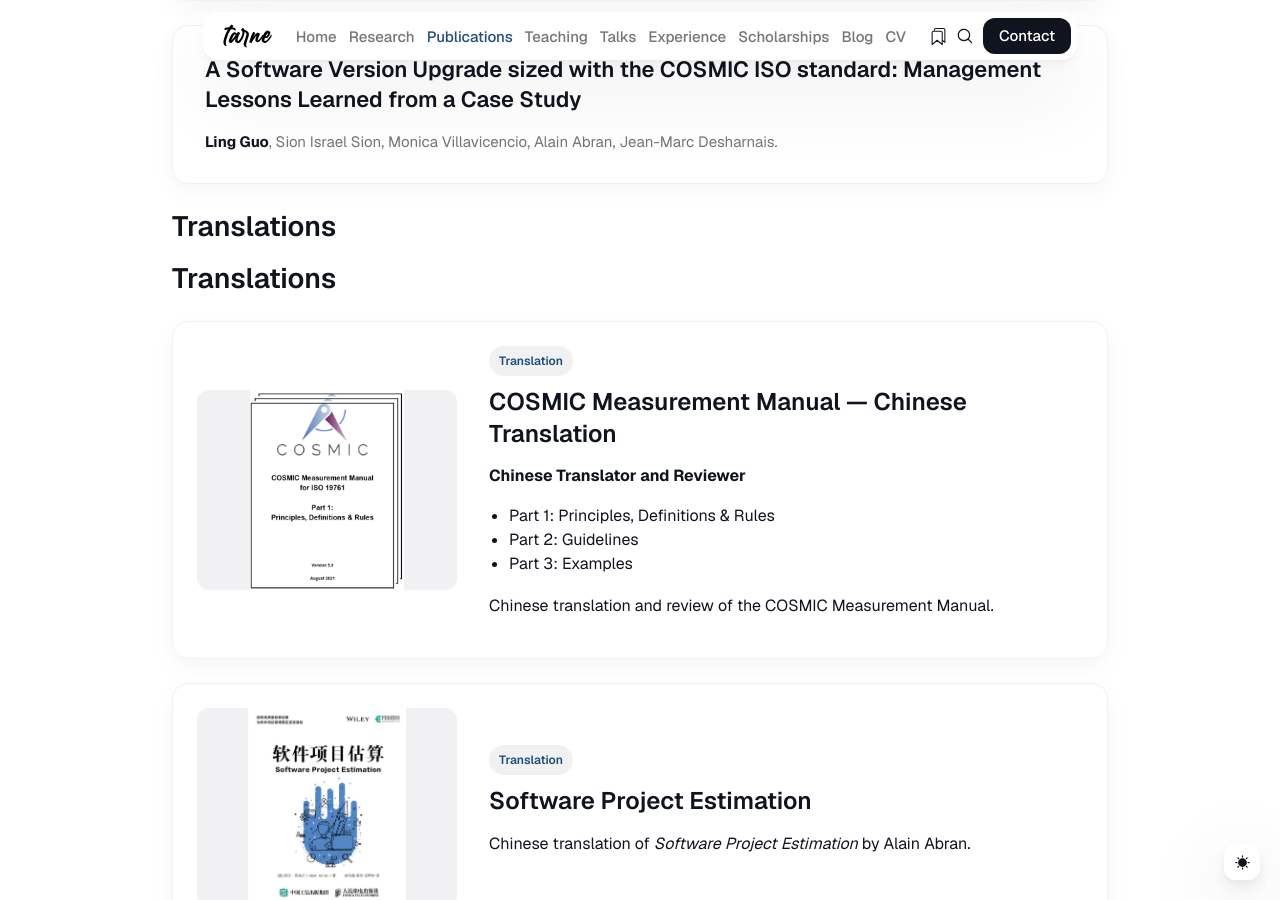
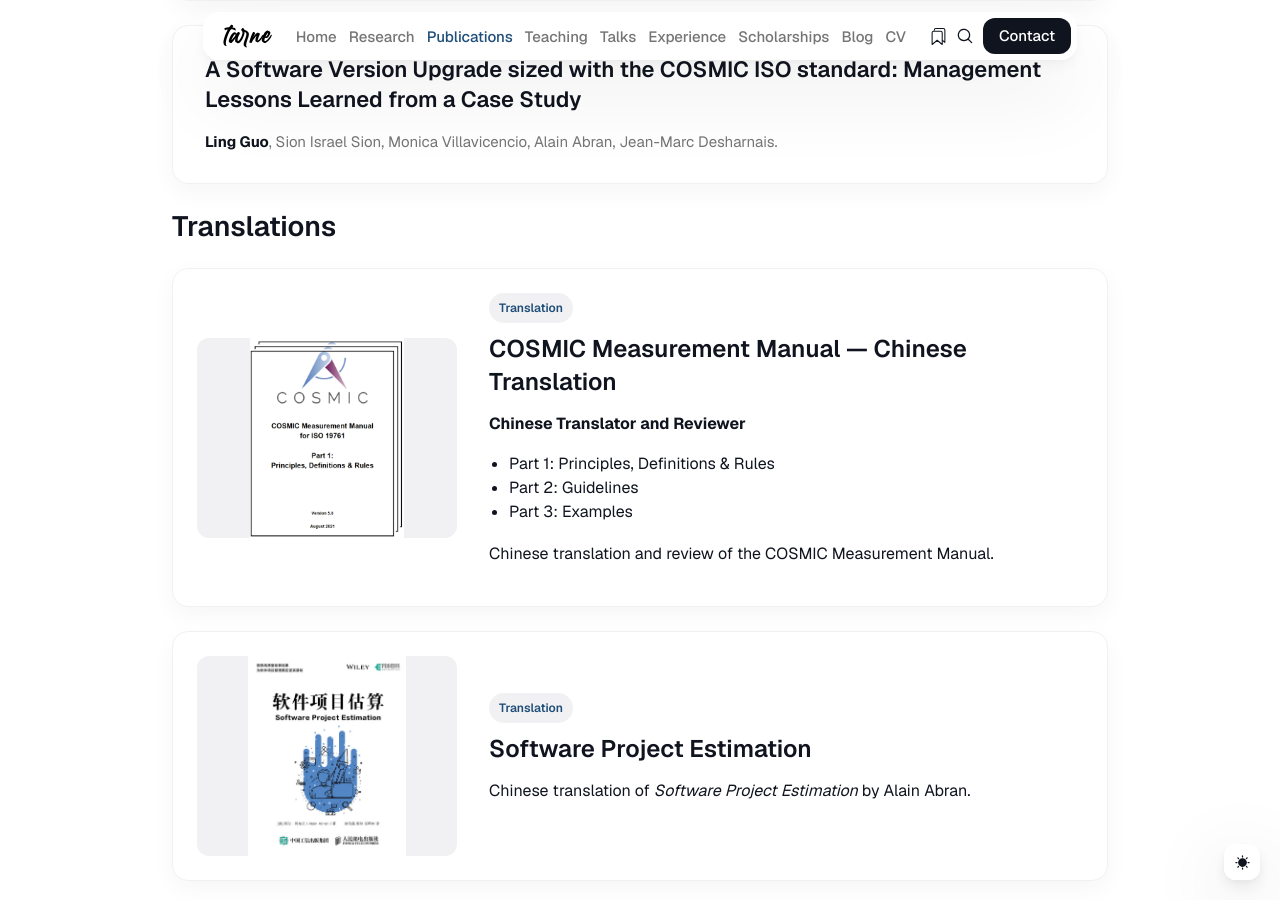
Before and after one commit to lingguo-research/lingguo-tarne, a Jekyll site: the page built from _pages/publications.md, in a window 1280 px wide and 900 px high, scrolled down 536 px. Built offline with Jekyll 4.4.1, drawn with Linux system fonts in a browser that asks for light colours; nearby versions of some CDN libraries.

Commit message:
Update publications.md

```diff
--- a/_pages/publications.md
+++ b/_pages/publications.md
@@ -34,8 +34,6 @@ permalink: /publications/
 
 </div>
 
-
-<h2>Translations</h2>
 
 <h2>Translations</h2>
 
```
